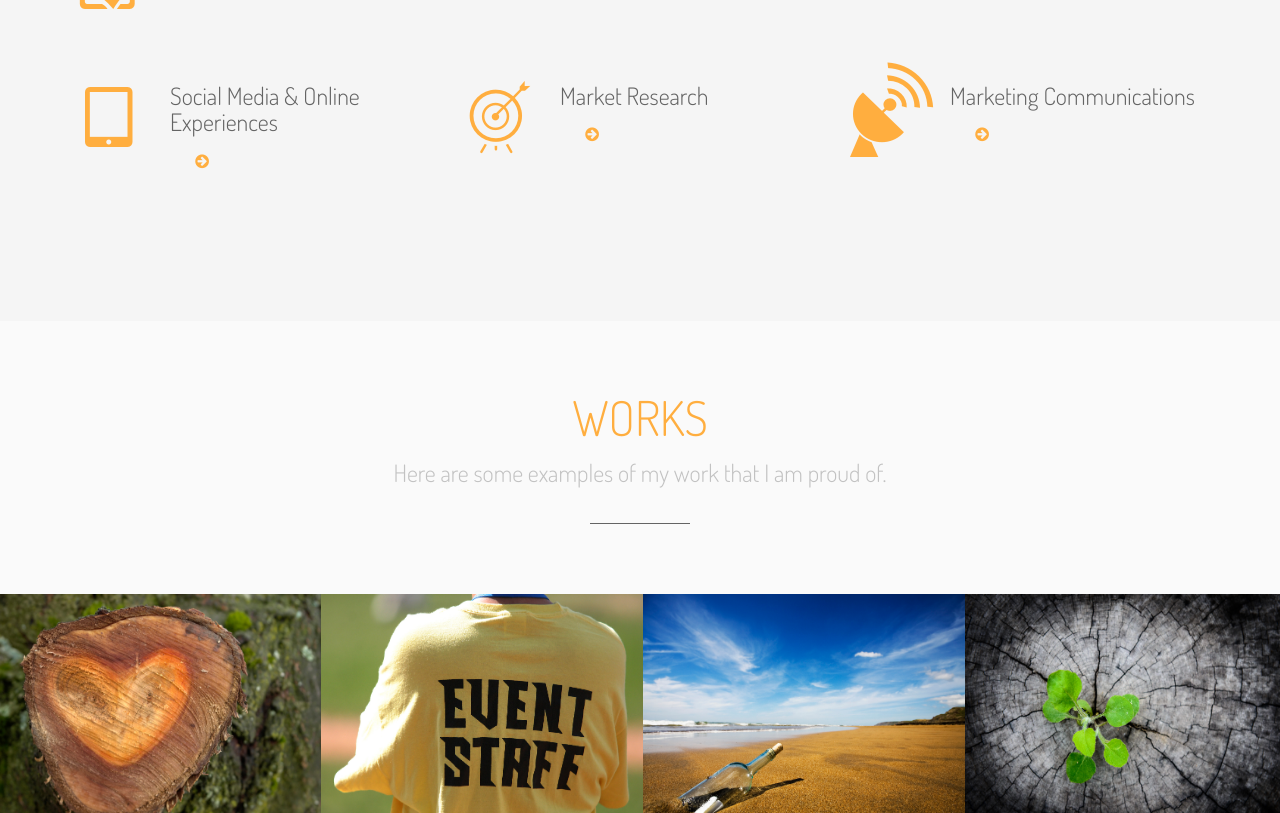
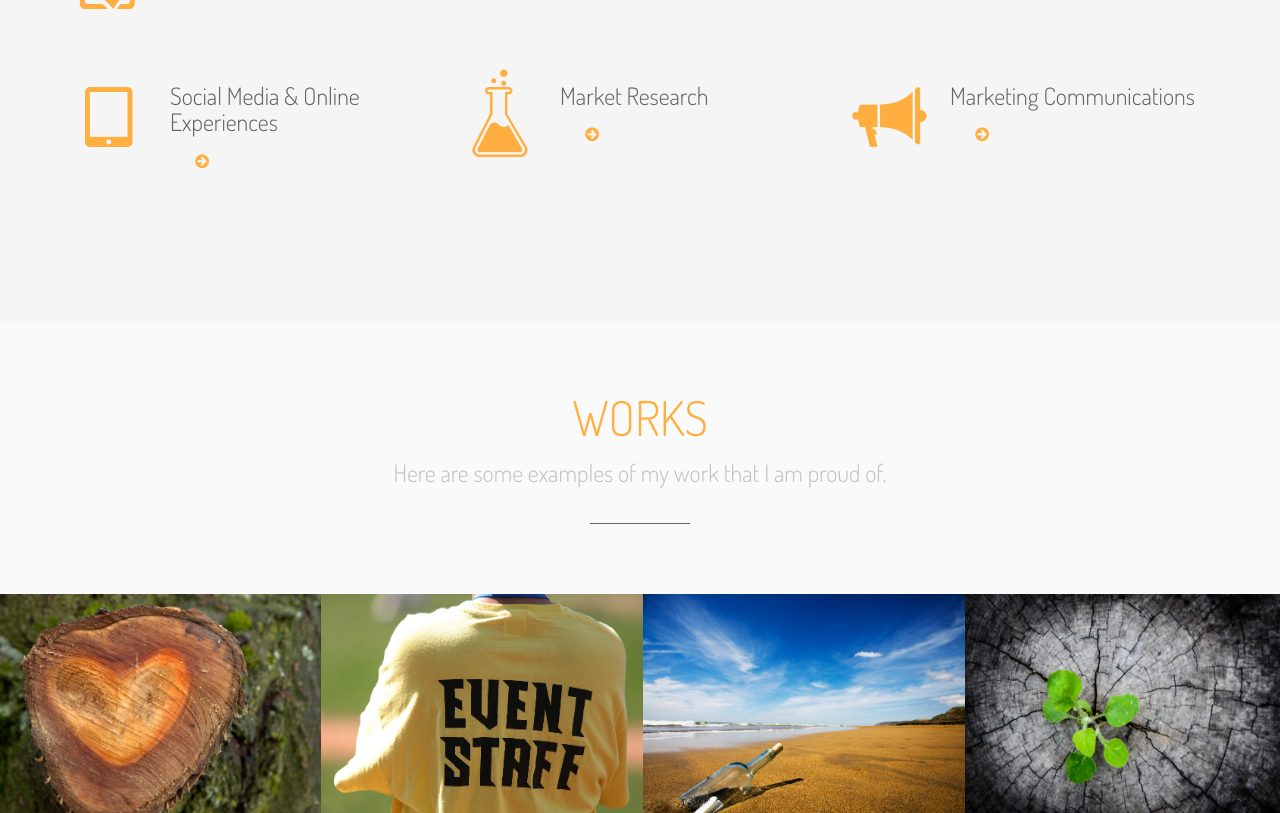
Before and after one commit to davehorton/susanmaupin.com, a website: page public/index.html in a window 1280 px wide. Shown: the part 2076-2889 px from the top of the page. Drawn offline with nearby package versions, Linux system fonts and the light colour scheme; files whose address does not match are found by name.

Commit message:
change icons

```diff
--- a/public/index.html
+++ b/public/index.html
@@ -247,7 +247,7 @@
 						</div>
 						<div class="col-md-4">
 							<div class="service-item">
-								<span class="icon-target service-icon"></span>
+								<span class="icon-lab service-icon"></span>
 								<div class="service-text">
 									<h3>Market Research</h3>
 									<a href="#" data-toggle="popover" data-content-key="research" class="read-more"><span>How I can help ...</span> <i class="i fa fa-arrow-circle-right"></i></a>
@@ -256,7 +256,7 @@
 						</div>
 						<div class="col-md-4">
 							<div class="service-item">
-								<span class="icon-radio service-icon"></span>
+								<span class="icon-megaphone service-icon"></span>
 								<div class="service-text">
 									<h3>Marketing Communications</h3>
 									<a href="#" data-toggle="popover" data-content-key="marcom" class="read-more"><span>How I can help ...</span> <i class="i fa fa-arrow-circle-right"></i></a>
```
